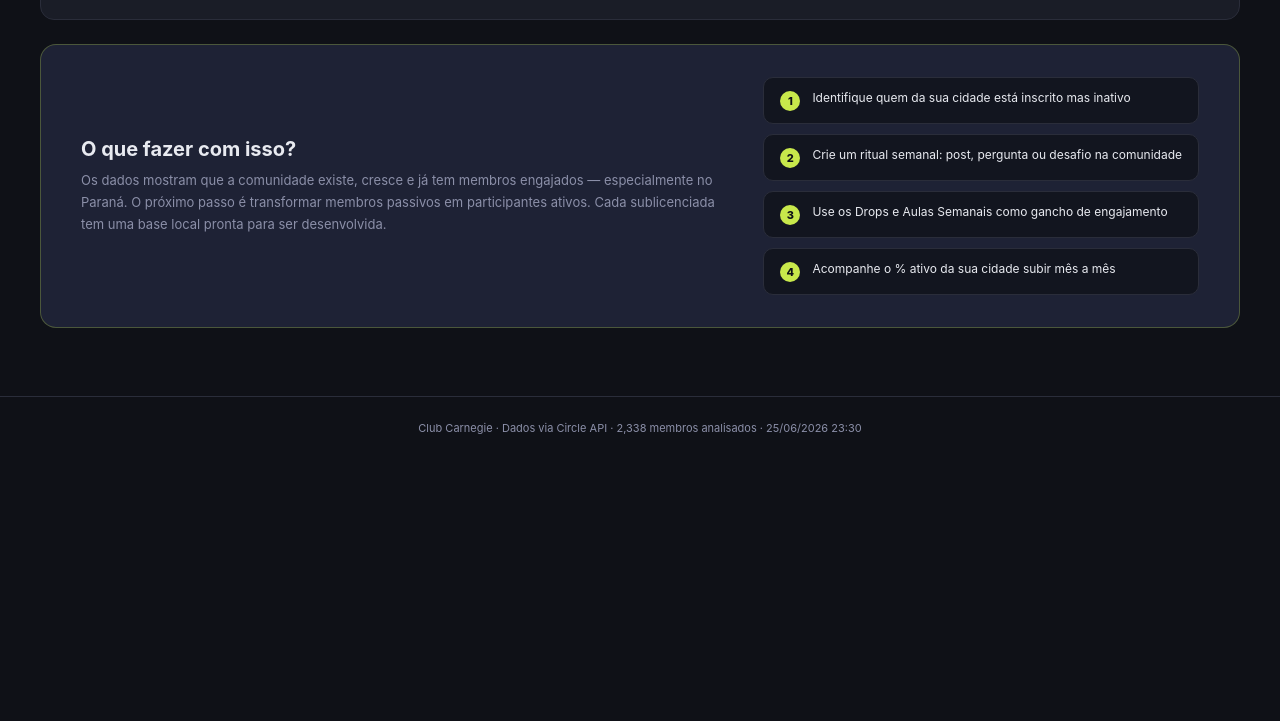
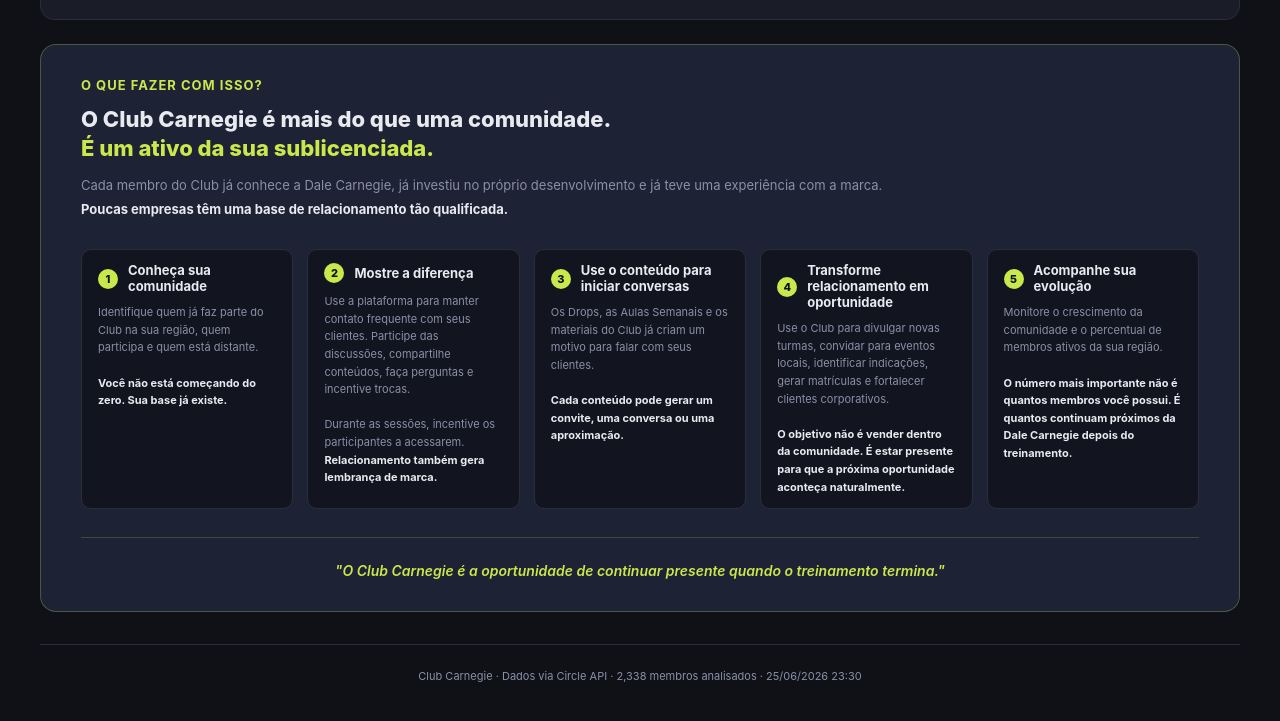
Before and after one commit to clubcarnegie/clubcarnegie, a plain HTML site: page dashboard_carnegie.html in a window 1280 px wide. Shown: the part 1834-2555 px from the top of the page. Before the commit the page ends 2293 px from the top, so only its background shows below. Drawn offline with nearby package versions, Linux system fonts and the light colour scheme.

Commit message:
Atualiza seção 'O que fazer' com texto sublicenciadas

```diff
--- a/dashboard_carnegie.html
+++ b/dashboard_carnegie.html
@@ -249,19 +249,63 @@
 
   <!-- CTA -->
   <div class="cta">
-    <div>
-      <h3>O que fazer com isso?</h3>
-      <p>Os dados mostram que a comunidade existe, cresce e já tem membros engajados — especialmente no Paraná. O próximo passo é transformar membros passivos em participantes ativos. Cada sublicenciada tem uma base local pronta para ser desenvolvida.</p>
-    </div>
-    <div class="cta-steps">
-      <div class="cta-step"><div class="cta-step-num">1</div><div>Identifique quem da sua cidade está inscrito mas inativo</div></div>
-      <div class="cta-step"><div class="cta-step-num">2</div><div>Crie um ritual semanal: post, pergunta ou desafio na comunidade</div></div>
-      <div class="cta-step"><div class="cta-step-num">3</div><div>Use os Drops e Aulas Semanais como gancho de engajamento</div></div>
-      <div class="cta-step"><div class="cta-step-num">4</div><div>Acompanhe o % ativo da sua cidade subir mês a mês</div></div>
+    <div style="grid-column:1/-1">
+      <div style="font-size:13px;color:var(--lime);font-weight:700;text-transform:uppercase;letter-spacing:1px;margin-bottom:12px">O que fazer com isso?</div>
+      <h3 style="font-size:22px;font-weight:800;color:var(--text);margin-bottom:6px;line-height:1.3">O Club Carnegie é mais do que uma comunidade.<br><span style="color:var(--lime)">É um ativo da sua sublicenciada.</span></h3>
+      <p style="font-size:13px;color:var(--muted);line-height:1.8;max-width:860px;margin-top:12px">
+        Cada membro do Club já conhece a Dale Carnegie, já investiu no próprio desenvolvimento e já teve uma experiência com a marca.<br>
+        <strong style="color:var(--text)">Poucas empresas têm uma base de relacionamento tão qualificada.</strong>
+      </p>
+
+      <div style="display:grid;grid-template-columns:repeat(5,1fr);gap:14px;margin-top:28px">
+
+        <div class="cta-step" style="flex-direction:column;gap:10px;align-items:flex-start">
+          <div style="display:flex;align-items:center;gap:10px">
+            <div class="cta-step-num">1</div>
+            <span style="font-size:13px;font-weight:700;color:var(--text)">Conheça sua comunidade</span>
+          </div>
+          <p style="font-size:11px;color:var(--muted);line-height:1.6">Identifique quem já faz parte do Club na sua região, quem participa e quem está distante.<br><br><strong style="color:var(--text)">Você não está começando do zero. Sua base já existe.</strong></p>
+        </div>
+
+        <div class="cta-step" style="flex-direction:column;gap:10px;align-items:flex-start">
+          <div style="display:flex;align-items:center;gap:10px">
+            <div class="cta-step-num">2</div>
+            <span style="font-size:13px;font-weight:700;color:var(--text)">Mostre a diferença</span>
+          </div>
+          <p style="font-size:11px;color:var(--muted);line-height:1.6">Use a plataforma para manter contato frequente com seus clientes. Participe das discussões, compartilhe conteúdos, faça perguntas e incentive trocas.<br><br>Durante as sessões, incentive os participantes a acessarem. <strong style="color:var(--text)">Relacionamento também gera lembrança de marca.</strong></p>
+        </div>
+
+        <div class="cta-step" style="flex-direction:column;gap:10px;align-items:flex-start">
+          <div style="display:flex;align-items:center;gap:10px">
+            <div class="cta-step-num">3</div>
+            <span style="font-size:13px;font-weight:700;color:var(--text)">Use o conteúdo para iniciar conversas</span>
+          </div>
+          <p style="font-size:11px;color:var(--muted);line-height:1.6">Os Drops, as Aulas Semanais e os materiais do Club já criam um motivo para falar com seus clientes.<br><br><strong style="color:var(--text)">Cada conteúdo pode gerar um convite, uma conversa ou uma aproximação.</strong></p>
+        </div>
+
+        <div class="cta-step" style="flex-direction:column;gap:10px;align-items:flex-start">
+          <div style="display:flex;align-items:center;gap:10px">
+            <div class="cta-step-num">4</div>
+            <span style="font-size:13px;font-weight:700;color:var(--text)">Transforme relacionamento em oportunidade</span>
+          </div>
+          <p style="font-size:11px;color:var(--muted);line-height:1.6">Use o Club para divulgar novas turmas, convidar para eventos locais, identificar indicações, gerar matrículas e fortalecer clientes corporativos.<br><br><strong style="color:var(--text)">O objetivo não é vender dentro da comunidade. É estar presente para que a próxima oportunidade aconteça naturalmente.</strong></p>
+        </div>
+
+        <div class="cta-step" style="flex-direction:column;gap:10px;align-items:flex-start">
+          <div style="display:flex;align-items:center;gap:10px">
+            <div class="cta-step-num">5</div>
+            <span style="font-size:13px;font-weight:700;color:var(--text)">Acompanhe sua evolução</span>
+          </div>
+          <p style="font-size:11px;color:var(--muted);line-height:1.6">Monitore o crescimento da comunidade e o percentual de membros ativos da sua região.<br><br><strong style="color:var(--text)">O número mais importante não é quantos membros você possui. É quantos continuam próximos da Dale Carnegie depois do treinamento.</strong></p>
+        </div>
+
+      </div>
+
+      <div style="margin-top:28px;padding-top:24px;border-top:1px solid #c8e84b33;font-size:14px;color:var(--lime);font-weight:600;font-style:italic;text-align:center">
+        "O Club Carnegie é a oportunidade de continuar presente quando o treinamento termina."
+      </div>
     </div>
   </div>
-
-</div>
 
 <div class="footer">Club Carnegie &middot; Dados via Circle API &middot; 2,338 membros analisados &middot; 25/06/2026 23:30</div>
 
```
